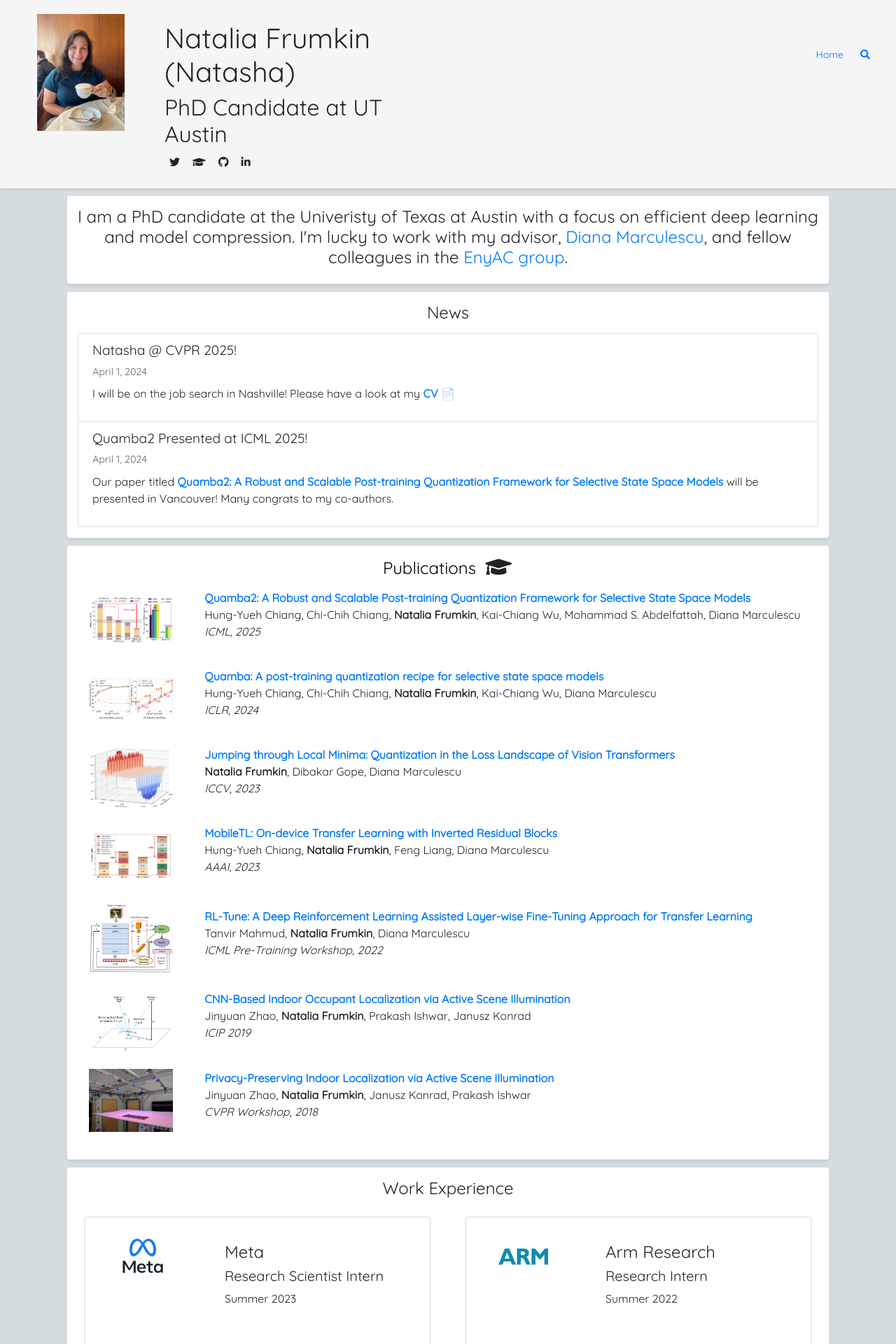
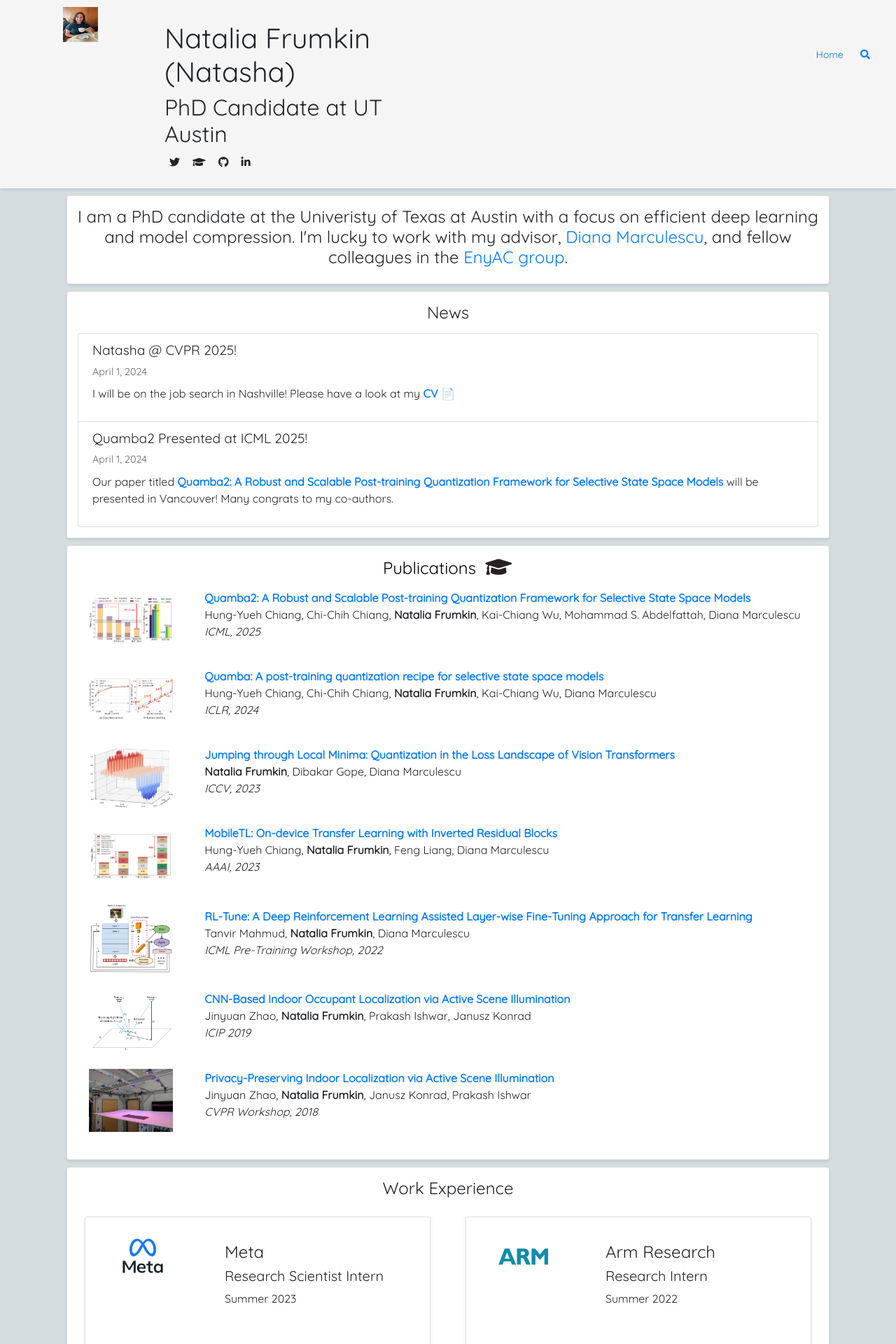
Before and after one commit to nfrumkin/nfrumkin.github.io, a Jekyll site: the page built from index.html, in a window 1280 px wide. Shown: the top 1920 px of the page at 70% size. Built offline with Jekyll 4.4.1, drawn with Linux system fonts in a browser that asks for light colours; nearby versions of some CDN libraries; comment, search, counter and statistics services are not loaded; a style sheet for code colours, icons or effects is not loaded.

Commit message:
profile-img

```diff
--- a/_sass/devlog.scss
+++ b/_sass/devlog.scss
@@ -25,11 +25,16 @@ header {
 }
 
 .profile-img {
-    width: 100%;
-    max-width: 125px;
-    height: auto;
-    margin: 10px auto;
-    display: block;
+    // width: 100%;
+    // max-width: 125px;
+    // height: auto;
+    // margin: 10px auto;
+    // display: block;
+    width: 50px;
+    height: 50px;
+    // object-fit: contain;
+    // display: block;
+    // margin: 0 auto;
 }
 
 .profile-name {
```
